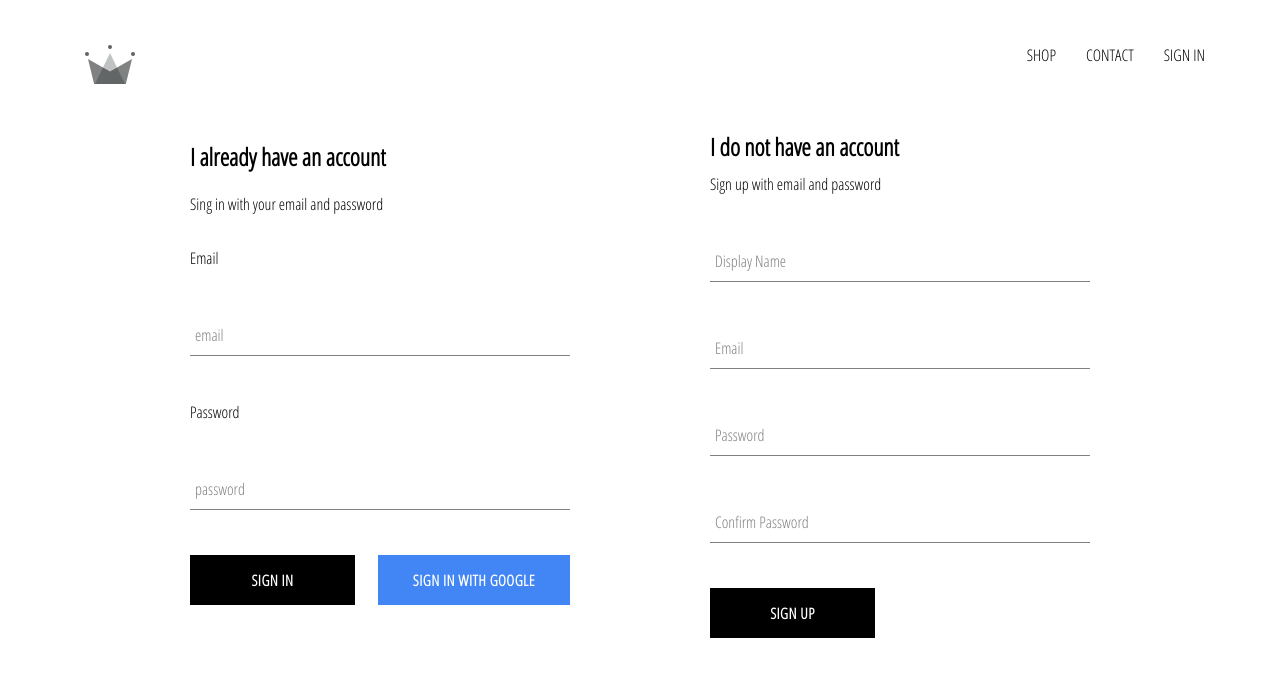
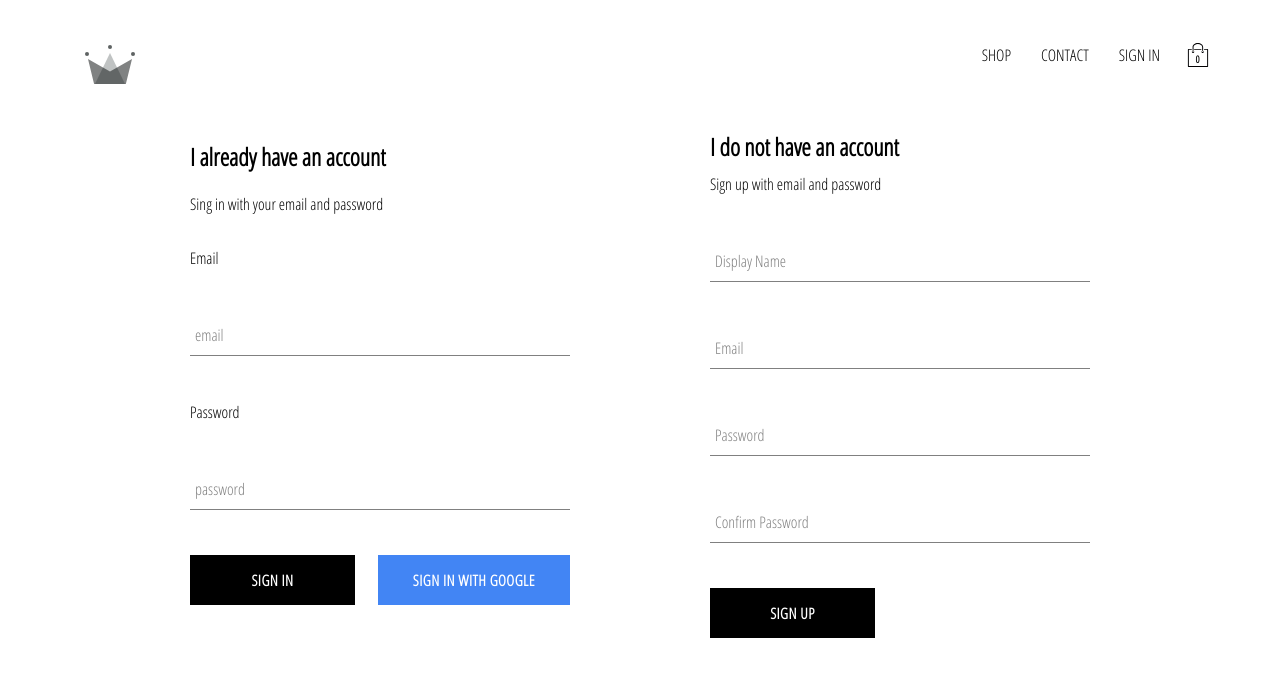
Before and after one commit to AlbertoIJS/crwn-clothing, a React (Create React App) app: page /signin in a window 1280 px wide. Shown: the top 676 px of the page. Built offline with nearby package versions, Linux system fonts and the light colour scheme; no server answers.

Commit message:
Add cart icon and cart dropdown components, also cart reducer

```diff
--- a/src/App.js
+++ b/src/App.js
@@ -12,7 +12,6 @@
 import ShopPage from './pages/shop/shop.component';
 import Header from './components/header/header.component';
 import SignInAndSignUpPage from './pages/sign-in-and-sign-out/sign-in-and-sign-out.component';
-import SingIn from './components/sign-in/sign-in.component';
 
 
 
--- /dev/null
+++ b/src/components/car-dropdown/car-dropdown.component.jsx
@@ -0,0 +1,13 @@
+import React from 'react';
+
+import CustomButton from '../custom-button/custom-button.component';
+import './cart-dropdown.styles.scss';
+
+const CartDropDown = () => (
+  <section className="cart-dropdown">
+    <div className="cart-items"/>
+    <CustomButton >GO TO CHECK OUT</CustomButton>
+  </section>
+);
+
+export default CartDropDown;
--- /dev/null
+++ b/src/components/car-dropdown/cart-dropdown.styles.scss
@@ -0,0 +1,24 @@
+.cart-dropdown {
+  position: absolute;
+  width: 15rem;
+  height: 340px;
+  display: flex;
+  flex-direction: column;
+  padding: 20px;
+  border: 1px solid black;
+  background-color: white;
+  top: 90px;
+  right: 40px;
+  z-index: 5;
+
+  .cart-items {
+    height: 240px;
+    display: flex;
+    flex-direction: column;
+    overflow: auto;
+  }
+
+  button {
+    margin-top: auto;
+  }
+}
--- /dev/null
+++ b/src/components/cart-icon/cart-icon.component.jsx
@@ -0,0 +1,19 @@
+import React from 'react';
+import { connect } from 'react-redux';
+import { toggleCartHidden } from '../../redux/cart/cart-actions';
+
+import { ReactComponent as ShoppingIcon } from '../../assets/shopping-bag.svg';
+import './cart-icon.styles.scss';
+
+const CartIcon = ({ toggleCartHidden }) => (
+  <section className="cart-icon" onClick={toggleCartHidden}>
+    <ShoppingIcon className="shopping-icon"></ShoppingIcon>
+    <span className="item-count">0</span>
+  </section>
+);
+
+const mapDispatchToProps = dispatch => ({
+  toggleCartHidden: () => dispatch(toggleCartHidden())
+})
+
+export default connect(null, mapDispatchToProps)(CartIcon);
--- /dev/null
+++ b/src/components/cart-icon/cart-icon.styles.scss
@@ -0,0 +1,21 @@
+.cart-icon {
+  width: 45px;
+  height: 45px;
+  position: relative;
+  display: flex;
+  align-items: center;
+  justify-content: center;
+  cursor: pointer;
+
+  .shopping-icon {
+    width: 24px;
+    height: 24px;
+  }
+
+  .item-count {
+    position: absolute;
+    font-size: 10px;
+    font-weight: bold;
+    bottom: 12px;
+  }
+}
--- a/src/components/header/header.component.jsx
+++ b/src/components/header/header.component.jsx
@@ -9,8 +9,12 @@
 // Importing svg
 import { ReactComponent as Logo } from '../../assets/crown.svg';
 import './header.styles.scss';
+// Shopping bag
+import CartIcon from '../cart-icon/cart-icon.component';
+// Shopping Dropdown
+import CartDropDown from '../car-dropdown/car-dropdown.component';
 
-const Header = ({ currentUser }) => (
+const Header = ({ currentUser, hidden }) => (
   <header className='header'>
     <Link className='logo-container' to='/'>
       <Logo className='logo' />
@@ -27,12 +31,17 @@
         <div className="option" onClick={() => auth.signOut()}>SIGN OUT</div>
         : <Link className='option' to='/signin'>SIGN IN</Link>
       }
+      <CartIcon/>
     </div>
+    {
+      hidden ? null : <CartDropDown/>
+    }
   </header>
 );
 
-const mapStateToProps = state => ({
-  currentUser: state.user.currentUser
+const mapStateToProps = ({ user: { currentUser }, cart: { hidden }}) => ({
+  currentUser,
+  hidden
 })
 
 export default connect(mapStateToProps)(Header);
--- /dev/null
+++ b/src/redux/cart/cart-actions.js
@@ -0,0 +1,5 @@
+import CartActionTypes from "./cart.types"
+
+export const toggleCartHidden = () => ({
+  type: CartActionTypes.TOGGLE_CART_HIDDEN
+})
--- /dev/null
+++ b/src/redux/cart/cart.reducer.js
@@ -0,0 +1,18 @@
+const INITIAL_STATE = {
+  hidden: true
+}
+
+const cartReducer = (state = INITIAL_STATE, action) => {
+  switch (action.type) {
+    case 'TOGGLE_CART_HIDDEN':
+      return {
+        ...state,
+        hidden: !state.hidden
+      }
+
+    default:
+      return state;
+  }
+}
+
+export default cartReducer;
--- /dev/null
+++ b/src/redux/cart/cart.types.js
@@ -0,0 +1,5 @@
+ const CartActionTypes = {
+  TOGGLE_CART_HIDDEN: 'TOGGLE_CART_HIDDEN'
+}
+
+export default CartActionTypes;
--- a/src/redux/root-reducer.js
+++ b/src/redux/root-reducer.js
@@ -3,7 +3,9 @@
 import { combineReducers } from 'redux';
 
 import userReducer from './user/user-reducer';
+import cartReducer from './cart/cart.reducer';
 
 export default combineReducers({
-  user: userReducer
+  user: userReducer ,
+  cart: cartReducer
 });
```
Also changed, not shown: src/assets/shopping-bag.svg (added).
